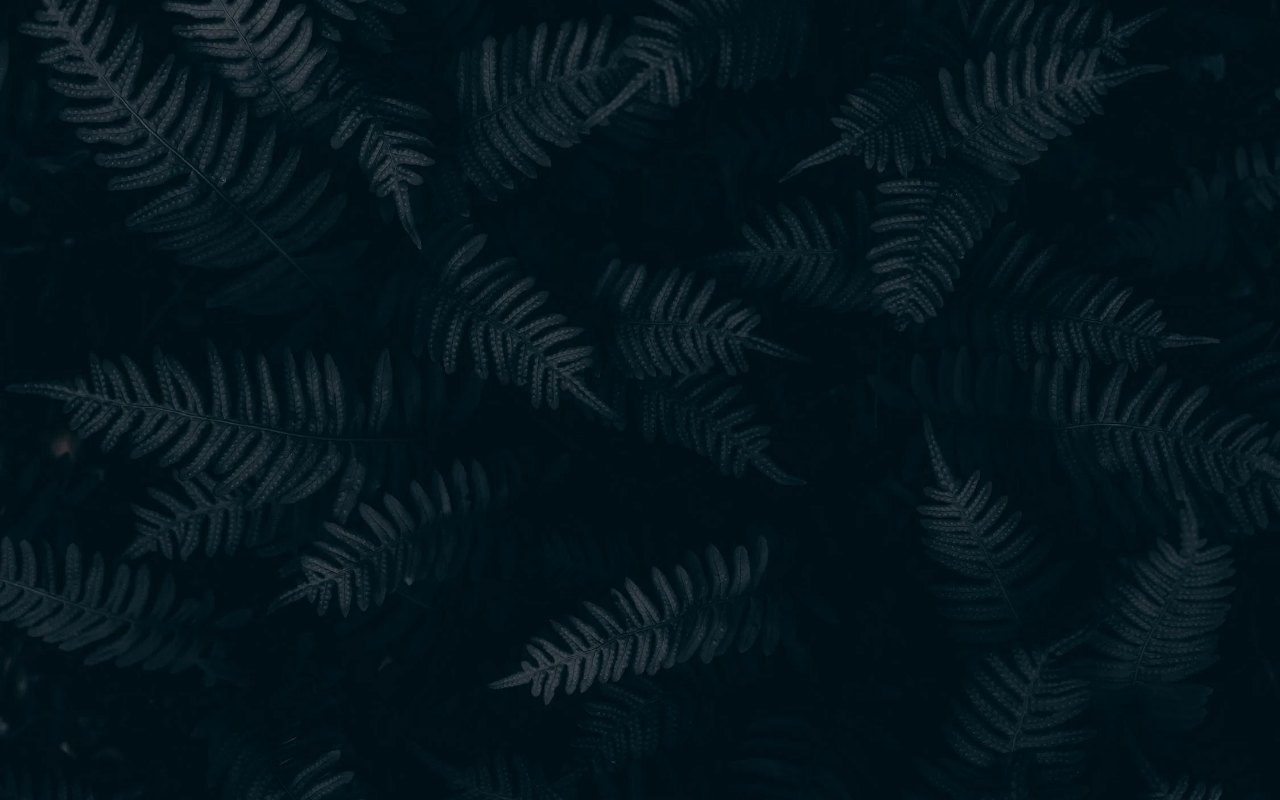
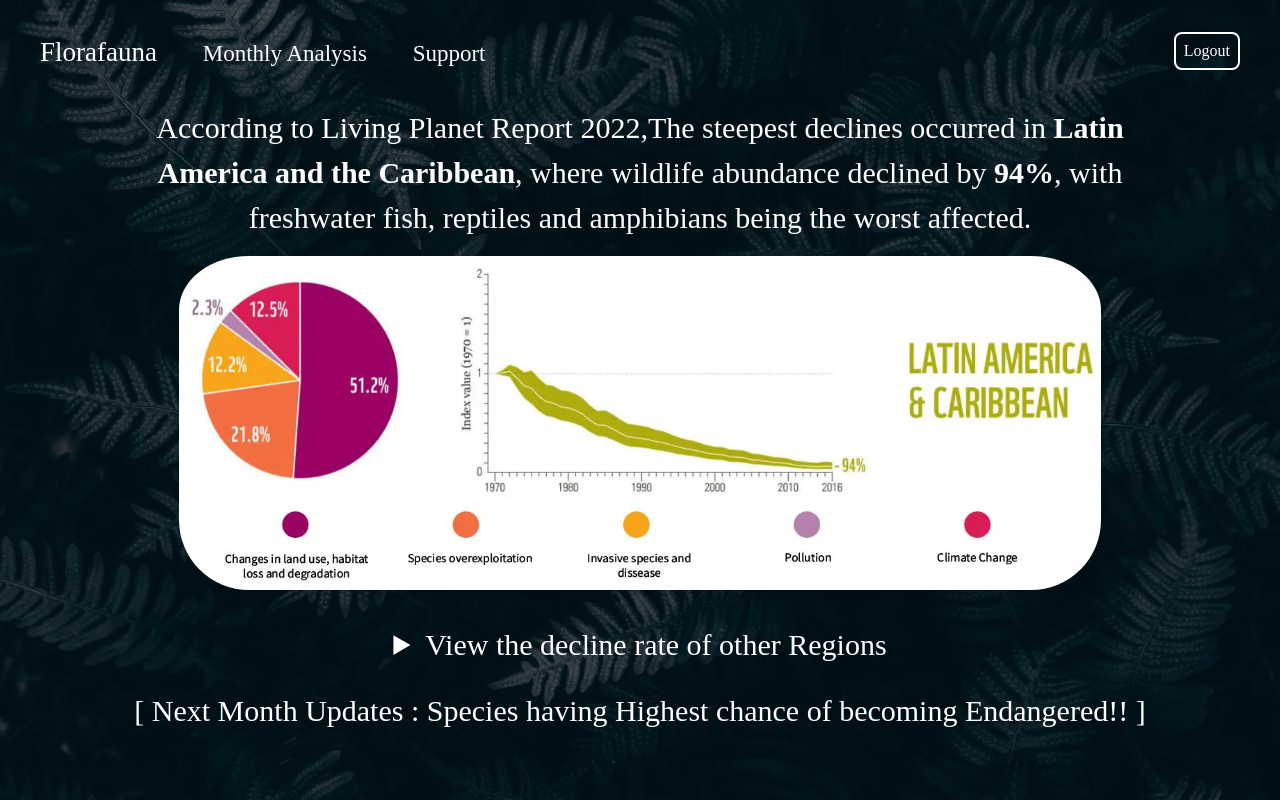
Before and after one commit to PoPsMokE07/Florafauna, a React (Create React App) app: page /analysis in a window 1280 px wide. Before the commit this address had no page. Built offline with nearby package versions, Linux system fonts and the light colour scheme.

Commit message:
Analysis page added

```diff
--- a/src/App.js
+++ b/src/App.js
@@ -4,6 +4,7 @@ import Signup from "./screens/Signup";
 import Main from "./components/Main";
 import MainPage from "./components/MainPage";
 import Form from "./components/form";
+import Analysis from "./components/Analysis";
 import Explore from "./components/Explore";
 import React from "react";
 import { BrowserRouter, Routes, Route } from "react-router-dom";
@@ -20,6 +21,7 @@ function App() {
         <Route path="/main" element={<MainPage/>} />
         <Route path="/explore" element={<Explore/>} />
         <Route path="/form" element={<Form/>}/>
+        <Route path="/analysis" element={<Analysis/>}/>
 
         </Routes>
       </BrowserRouter>
--- /dev/null
+++ b/src/components/Analysis.js
@@ -0,0 +1,32 @@
+import React from 'react';
+import './style.css';
+import { Link } from 'react-router-dom';
+
+const Analysis=() => {
+
+  return (
+    <>
+        <header>
+            <Link to="/main" className='Title'>Florafauna<Link to="/" className='month'> Monthly Analysis<Link to="/Form" className='month'> Support</Link></Link></Link>
+            <Link to="/"> <button className='logout'>Logout</button></Link>
+        </header>
+        <div className="report" align="center">
+            <h1>
+            According to Living Planet Report 2022,The steepest declines occurred in <strong>Latin America and the Caribbean</strong>, where wildlife abundance declined by <strong>94%</strong>, with freshwater fish, reptiles and amphibians being the worst affected.
+            </h1>
+            <img src='images/Lat.jpg' alt='Latin'/>
+            <details>
+            <summary>View the decline rate of other Regions</summary>
+            <p>North America - 33%</p>
+            <p>Asia Pacific - 45%</p>
+            <p>Europe and Central Asia - 24%</p>
+            <p>Africa - 65%</p>
+            </details>
+            <h1>[ Next Month Updates : Species having Highest chance of becoming Endangered!! ]</h1>
+
+        </div>
+    </>
+  )
+}
+
+export default Analysis
--- a/src/components/Explore.js
+++ b/src/components/Explore.js
@@ -39,7 +39,7 @@ const Explore = () => {
   return (
     <>
         <header>
-            <Link to="/main" className='Title'>Florafauna<Link to="/" className='month'> Monthly Analysis<Link to="/Form" className='month'> Support</Link></Link></Link>
+            <Link to="/main" className='Title'>Florafauna<Link to="/analysis" className='month'> Monthly Analysis<Link to="/Form" className='month'> Support</Link></Link></Link>
             <Link to="/"> <button className='logout'>Logout</button></Link>
         </header>
         <h1>Explore The Wildlife</h1>
--- a/src/components/style.css
+++ b/src/components/style.css
@@ -168,3 +168,35 @@ header {
     border: solid 2px black ;
     color: black;
 }
+
+
+.report{
+    padding-left: 8%;
+    padding-right: 8%;
+    padding-bottom: 5%;
+}
+
+.report h1{
+
+    font-family: 'Times New Roman', Times, serif;
+    font-size: 30px;
+}
+
+.report img{
+    padding-top: 1rem;
+    height: 350px;
+    border-radius: 70px;
+    box-shadow: 2px 2px 4px 2px rgba(18, 16, 16, 0.2);
+}
+
+.report summary{
+    padding-top: 3%;
+    font-family: 'Times New Roman', Times, serif;
+    font-size: 30px;
+    padding-bottom: 2%
+}
+
+.report p{
+    font-family: 'Times New Roman', Times, serif;
+    font-size: 26px;
+}
```
Also changed, not shown: public/images/Lat.jpg (added).
